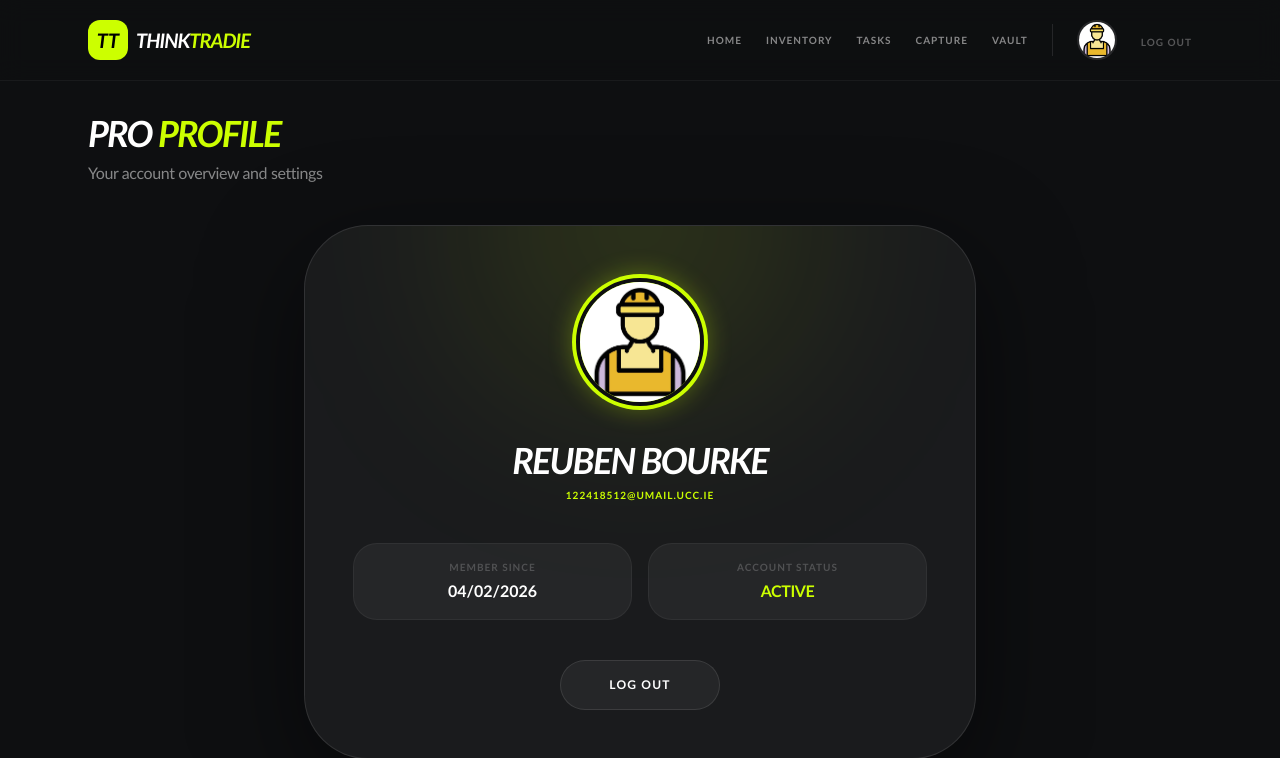
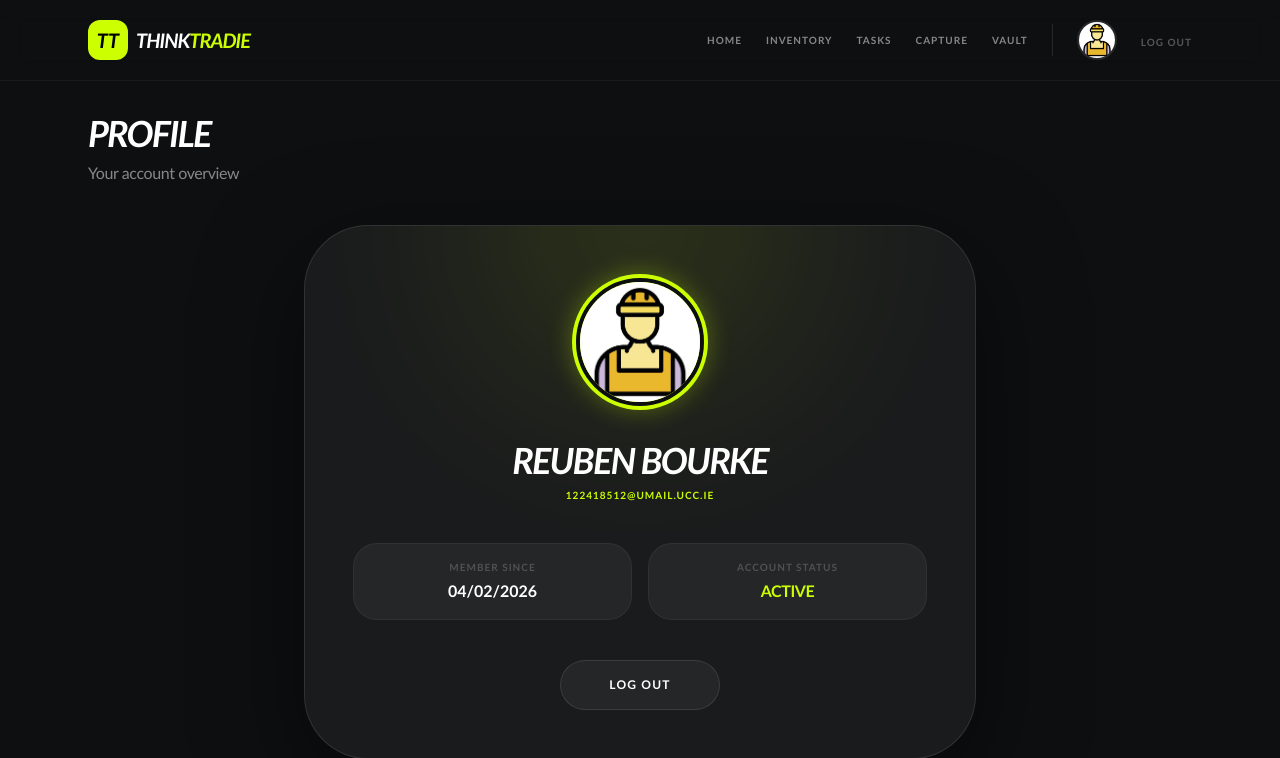
Before and after one commit to RBourkeUCC/ThinkTradie, a Flask app: page /profile in a window 1280 px wide. Shown: the top 758 px of the page. Run offline with Flask 3, Linux system fonts and the light colour scheme; a user stored in the database is signed in; data comes from the database, SQL or seed files in the repository; some libraries are stand-ins or nearby versions.

Commit message:
Correct heading from 'Vault' to 'Profile' and clean label
Updated the page heading and description for consistency.

```diff
--- a/templates/profile.html
+++ b/templates/profile.html
@@ -3,13 +3,12 @@
 
 {#
   FIX (Iteration 6): Corrected page heading from "Vault" to "Profile".
-  This was a copy-paste inconsistency from the Vault template introduced
-  during the Iteration 4 UI refurbishment.
+  Removed "Pro" prefix and "settings" from description for cleaner labelling.
 #}
 <header class="mb-10">
   <h1 class="text-4xl font-black tracking-tighter uppercase italic mb-2 text-white">
-    Pro <span class="text-accent">Profile</span></h1>
-  <p class="text-white/50 font-medium tracking-tight">Your account overview and settings</p>
+    Profile</h1>
+  <p class="text-white/50 font-medium tracking-tight">Your account overview</p>
 </header>
 
 <div class="max-w-2xl mx-auto">
```
